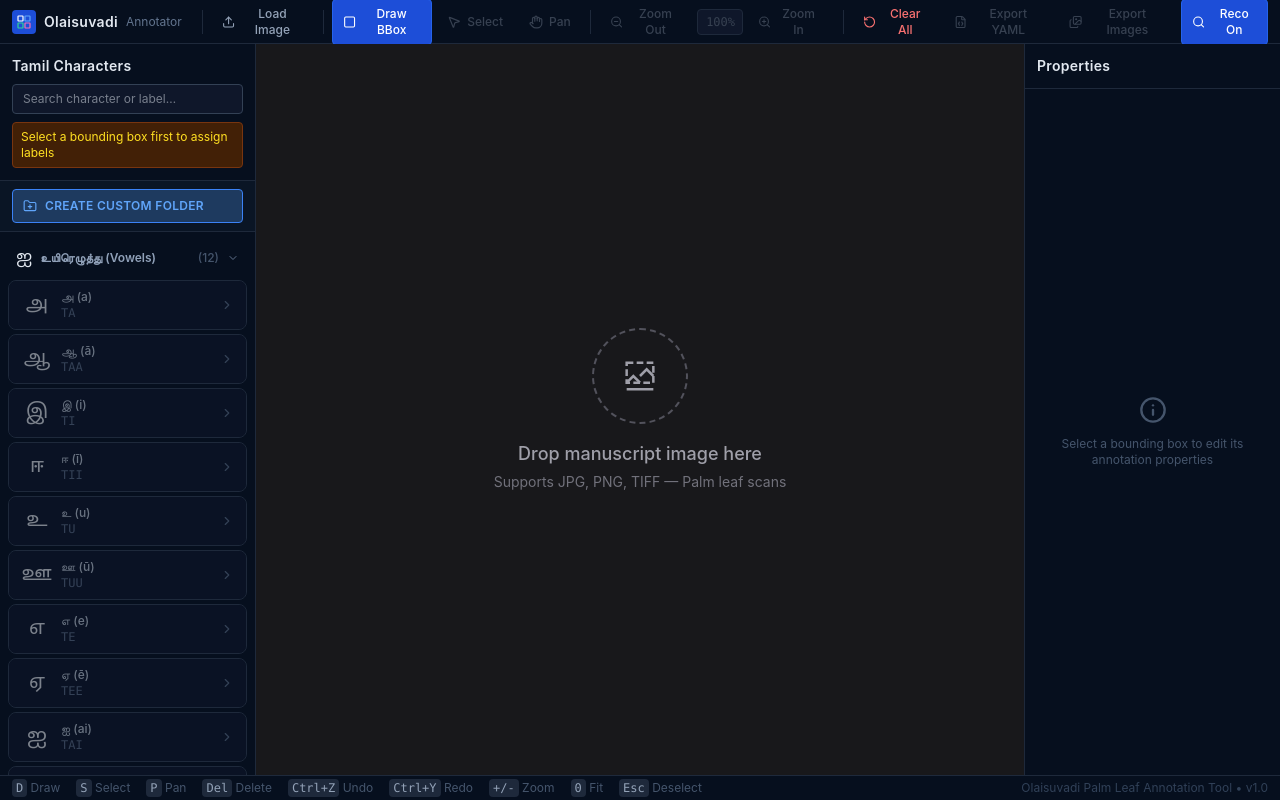
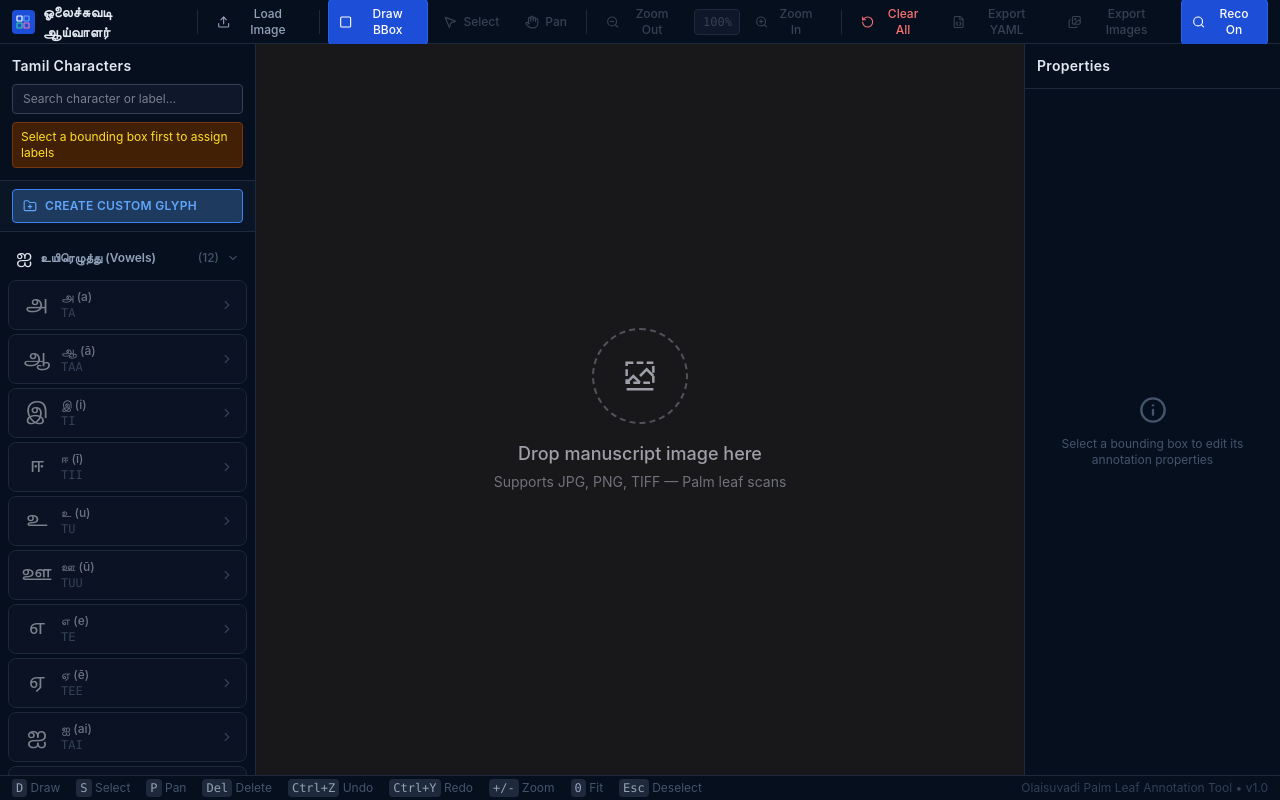
Before and after one commit to girijesh-s001/Olaisuvadi-frontend, a React (Vite) app: page / in a window 1280 px wide. Built offline with nearby package versions, Linux system fonts and the light colour scheme.

Commit message:
changes done

```diff
--- a/src/app/components/annotation/CharacterPanel.tsx
+++ b/src/app/components/annotation/CharacterPanel.tsx
@@ -151,7 +151,7 @@ function CharRow({
               onDelete();
             }}
             className="text-slate-500 hover:text-red-400 transition-colors"
-            title="Delete custom folder"
+            title="Delete custom glyph"
           >
             <Trash2 size={13} />
           </button>
@@ -297,7 +297,7 @@ export function CharacterPanel({ selectedBBoxId, selectedLabels, allBBoxes, onAd
         )}
       </div>
 
-      {/* Custom Folder Section - form to create new metadata-rich folder */}
+      {/* Custom Glyph Section - form to create new metadata-rich glyph */}
       <div className="px-3 py-2" style={{ borderBottom: "1px solid #1e293b", background: "#0a1525" }}>
         {!showFolderInput ? (
           <button
@@ -312,7 +312,7 @@ export function CharacterPanel({ selectedBBoxId, selectedLabels, allBBoxes, onAd
             }}
           >
             <FolderPlus size={14} />
-            <span style={{ fontWeight: 600, letterSpacing: 0.3 }}>CREATE CUSTOM FOLDER</span>
+            <span style={{ fontWeight: 600, letterSpacing: 0.3 }}>CREATE CUSTOM GLYPH</span>
           </button>
         ) : (
           <div className="space-y-2">
@@ -396,7 +396,7 @@ export function CharacterPanel({ selectedBBoxId, selectedLabels, allBBoxes, onAd
         {/* Custom folders added by user – treated just like regular characters */}
         {customChars.length > 0 && (
           <div className="mb-3">
-            <div className="text-xs text-slate-400 mb-1">Custom Folders</div>
+            <div className="text-xs text-slate-400 mb-1">Custom Glyphs</div>
             {customChars.filter(filterChar).map((char) => (
               <CharRow
                 key={char.label}
@@ -406,7 +406,7 @@ export function CharacterPanel({ selectedBBoxId, selectedLabels, allBBoxes, onAd
                 onRemoveLabel={onRemoveLabel}
                 disabled={disabled}
                 onDelete={() => {
-                  const ok = window.confirm(`Delete custom folder "${char.name}"?`);
+                  const ok = window.confirm(`Delete custom glyph "${char.name}"?`);
                   if (ok) onDeleteCustomChar(char.label);
                 }}
               />
@@ -417,22 +417,22 @@ export function CharacterPanel({ selectedBBoxId, selectedLabels, allBBoxes, onAd
         {orphanFolders.length > 0 && (
           <div className="mb-3">
             <button
-              onClick={() => toggleGroup("Custom Folders")}
+              onClick={() => toggleGroup("Custom Glyphs")}
               className="w-full flex items-center gap-2 px-2 py-1.5 rounded mb-1 transition-colors hover:bg-slate-800"
               style={{ background: "transparent" }}
             >
               <Folder size={16} className="text-blue-400" />
               <span className="text-xs text-slate-400 flex-1 text-left" style={{ fontWeight: 600 }}>
-                Custom Folders
+                Custom Glyphs
               </span>
               <span className="text-xs text-slate-600">({orphanFolders.length})</span>
-              {expandedGroups.has("Custom Folders") ? (
+              {expandedGroups.has("Custom Glyphs") ? (
                 <ChevronDown size={12} className="text-slate-500" />
               ) : (
                 <ChevronRight size={12} className="text-slate-500" />
               )}
             </button>
-            {expandedGroups.has("Custom Folders") &&
+            {expandedGroups.has("Custom Glyphs") &&
               orphanFolders.map((folderLabel) => {
                 const info = getLabelInfo(folderLabel);
                 // Show Tamil char if available, else fallback to English name derived from label
--- a/src/app/components/annotation/PropertiesPanel.tsx
+++ b/src/app/components/annotation/PropertiesPanel.tsx
@@ -183,13 +183,13 @@ export function PropertiesPanel({ bbox, allBBoxes, imageMeta, onUpdate, onDelete
 
                 return (
                   <div className="space-y-2">
-                    {/* Custom Folders */}
+                    {/* Custom Glyphs */}
                     {customFolders.length > 0 && (
                       <div>
                         <div className="flex items-center gap-1.5 mb-1.5">
                           <Folder size={10} className="text-blue-400" />
                           <span className="text-xs text-slate-500" style={{ fontWeight: 600, letterSpacing: 0.3 }}>
-                            CUSTOM FOLDERS
+                            CUSTOM GLYPHS
                           </span>
                         </div>
                         <div className="flex flex-wrap gap-1.5">
--- a/src/app/components/annotation/Toolbar.tsx
+++ b/src/app/components/annotation/Toolbar.tsx
@@ -124,9 +124,8 @@ export function Toolbar({
           </svg>
         </div>
         <span className="text-sm text-slate-200 hidden md:block" style={{ fontWeight: 600, letterSpacing: 0.3 }}>
-          Olaisuvadi
+          ஓலைச்சுவடி ஆய்வாளர்
         </span>
-        <span className="text-xs text-slate-500 hidden lg:block">Annotator</span>
       </div>
 
       <Divider />
--- a/src/app/components/annotation/tamilData.ts
+++ b/src/app/components/annotation/tamilData.ts
@@ -461,9 +461,9 @@ export function getLabelInfo(label: string): LabelInfo | null {
       char: custom.char,
       charName: custom.name,
       label: custom.label,
-      variantDescription: "Custom folder",
+      variantDescription: "Custom glyph",
       period: "",
-      group: "Custom Folders",
+      group: "Custom Glyphs",
       groupIcon: "📁",
     };
   }
@@ -475,9 +475,9 @@ export function getLabelInfo(label: string): LabelInfo | null {
       char: "📁",
       charName: folderName,
       label: label,
-      variantDescription: "Custom folder",
+      variantDescription: "Custom glyph",
       period: "",
-      group: "Custom Folders",
+      group: "Custom Glyphs",
       groupIcon: "📁",
     };
   }
```
